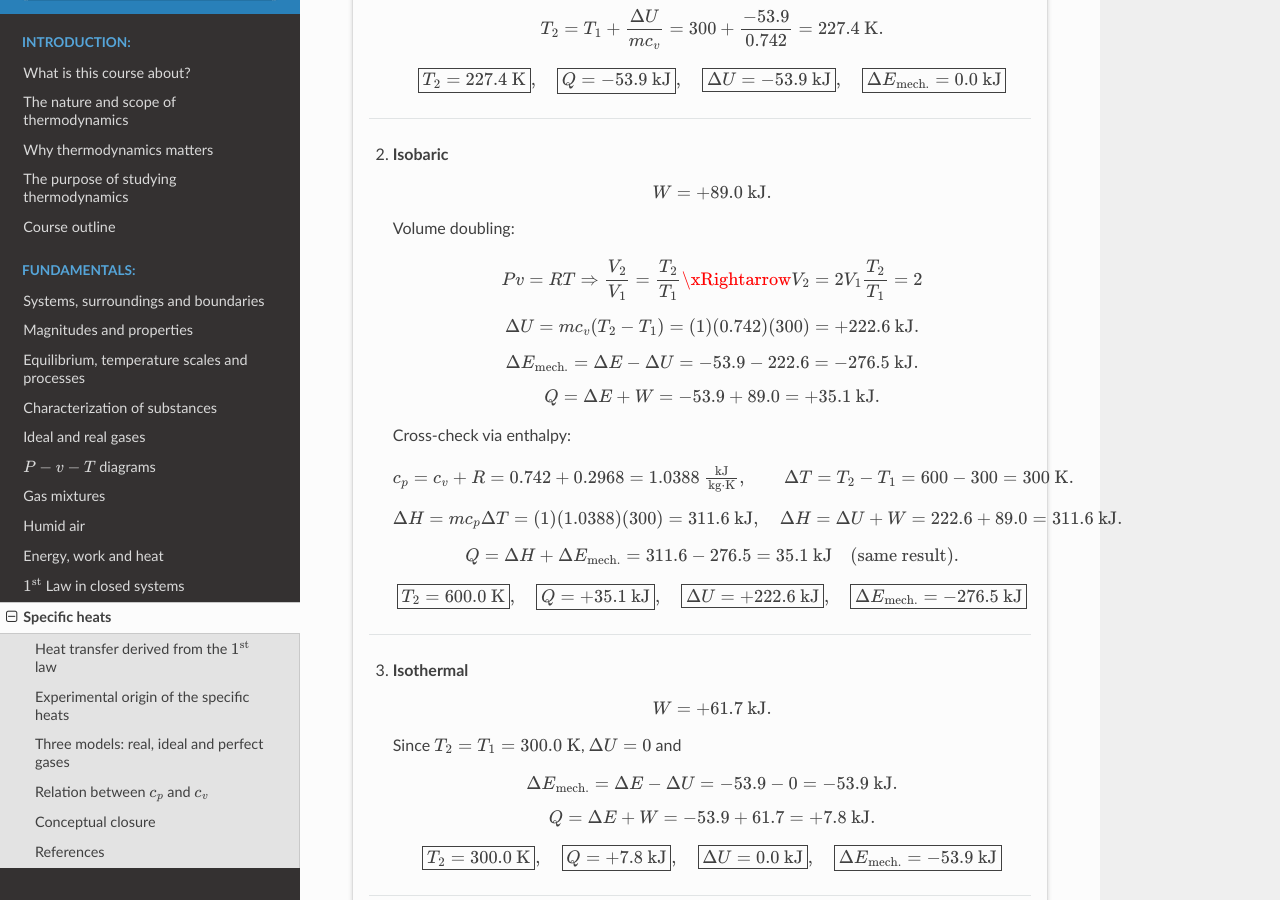
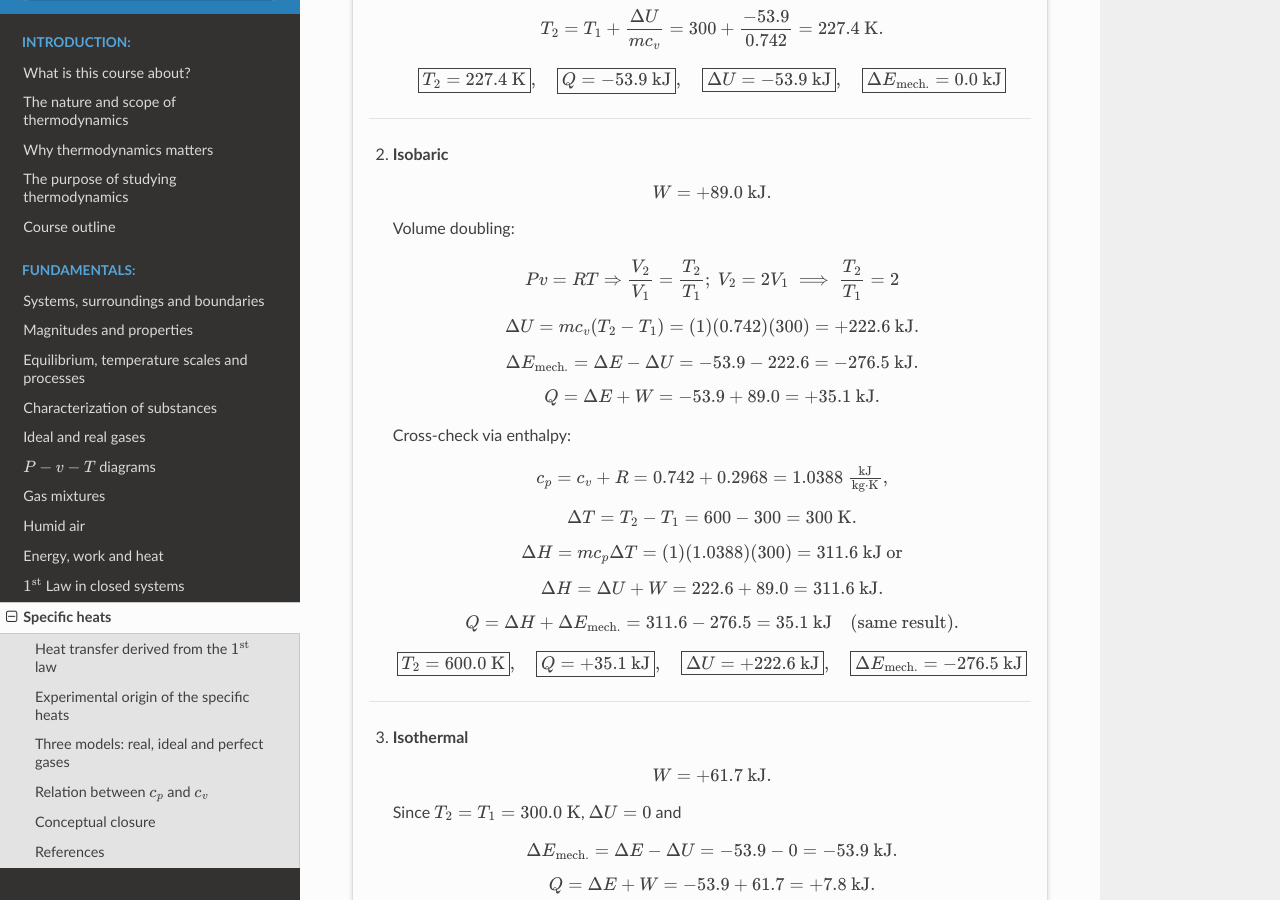
Before and after one commit to azarketa/Thermodynamics-theoretical-pills, a Sphinx documentation site: the page built from source/11_Specific_heats.md, in a window 1280 px wide and 900 px high, scrolled down 7665 px. Built offline with Sphinx 7.4.7 and the Read the Docs theme 3.1.0, drawn with Linux system fonts in a browser that asks for light colours; cross-references to code outside the pages are shown as plain code.

Commit message:
Files updated

```diff
--- a/source/11_Specific_heats.md
+++ b/source/11_Specific_heats.md
@@ -403,7 +403,7 @@ Path relations used to obtain $T_2$:
    Volume doubling:
 
    $$
-   Pv=RT \Rightarrow \frac{V_2}{V_1} = \frac{T_2}{T_1} \xRightarrow{V_2=2V_1} \frac{T_2}{T_1}=2
+   Pv=RT \Rightarrow \frac{V_2}{V_1} = \frac{T_2}{T_1}; \ V_{2}=2V_{1} \implies \frac{T_2}{T_1}=2
    $$
 
    $$
@@ -427,13 +427,18 @@ Path relations used to obtain $T_2$:
    Cross‐check via enthalpy:
 
    $$
-   c_p = c_v + R = 0.742 + 0.2968 = 1.0388~\mathrm{\tfrac{kJ}{kg\cdot K}}, \qquad
+   c_p = c_v + R = 0.742 + 0.2968 = 1.0388~\mathrm{\tfrac{kJ}{kg\cdot K}},
+   $$
+
+   $$
    \Delta T = T_2 - T_1 = 600 - 300 = 300~\mathrm{K}.
    $$
 
    $$
-   \Delta H = m c_p \Delta T = (1)(1.0388)(300) = 311.6~\mathrm{kJ},
-   \quad
+   \Delta H = m c_p \Delta T = (1)(1.0388)(300) = 311.6~\mathrm{kJ} \ \text{or}
+   $$
+
+   $$
    \Delta H = \Delta U + W = 222.6 + 89.0 = 311.6~\mathrm{kJ}.
    $$
 
```
